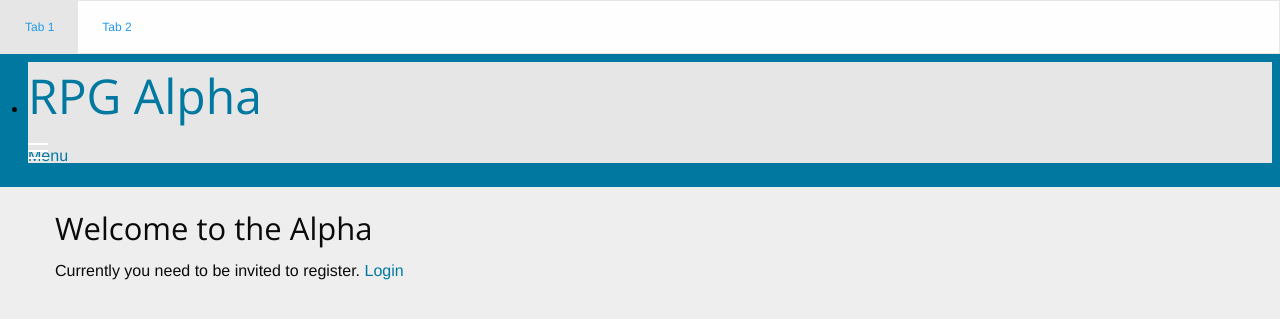
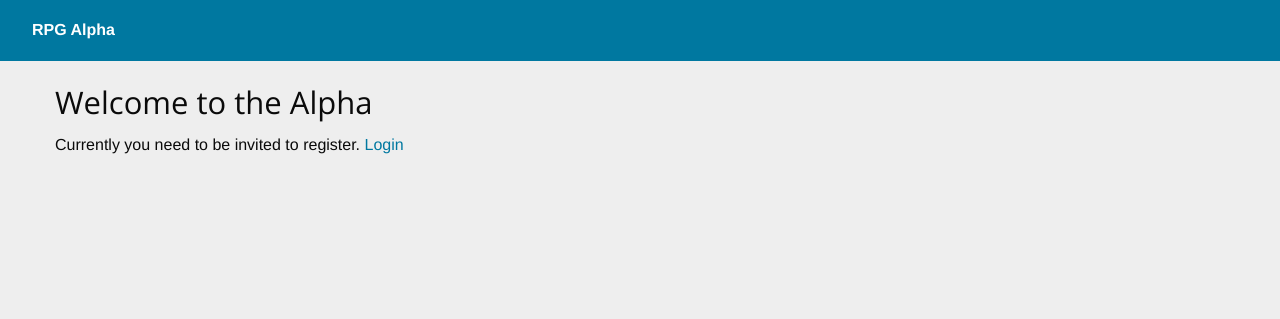
Before and after one commit to JamesJGarner/rpg-game, a Django app: page / in a window 1280 px wide. Shown: the top 319 px of the page. Run offline with Django 3.2, Linux system fonts and the light colour scheme; some libraries are stand-ins or nearby versions.

Commit message:
Updated nav to use foundation 6 layout and added includes to apps.css

```diff
--- /dev/null
+++ b/game/static/css/app.css
@@ -0,0 +1,3 @@
+@import 'apps/characters.css';
+@import 'apps/matches.css';
+@import 'apps/homepage.css';
--- a/game/static/css/stylesheet.css
+++ b/game/static/css/stylesheet.css
@@ -9,6 +9,7 @@ a {
 .top-bar {
     margin-bottom:20px;
         background-color: #0078a0;
+        padding: 0;
 }
 
 .top-bar-section li:not(.has-form) a:not(.button) {
@@ -18,3 +19,11 @@ a {
 h1,h2,h3,h4,h5,h6 {
 	font-family: 'Open Sans';
 }
+
+.menu > li > a {
+	color:#FFF;
+}
+
+.top-bar ul {
+    background: none;
+}
--- a/game/templates/base.html
+++ b/game/templates/base.html
@@ -16,43 +16,39 @@
     <script src="/static/js/vendor/modernizr.js"></script>
   </head>
   <body>
-<ul class="tabs" data-tabs id="example-tabs">
-  <li class="tabs-title is-active"><a href="#panel1" aria-selected="true">Tab 1</a></li>
-  <li class="tabs-title"><a href="#panel2">Tab 2</a></li>
-</ul>
-    <nav class="top-bar" data-topbar role="navigation">
-      <ul class="title-area">
-        <li class="name">
-          <h1><a href="{% block url %}/{% endblock %}">RPG Alpha</a></h1>
-        </li>
-        <li class="toggle-topbar menu-icon"><a href="#"><span>Menu</span></a></li>
-      </ul>
+    <div class="top-bar">
+    <div class="top-bar-left">
+    <ul class="menu">
+    <li class="menu-text"><a href="{% block url %}/{% endblock %}">RPG Alpha</a></li>
+    </ul>
+    </div>
 
-      <section class="top-bar-section">
+
         {% if user.is_authenticated %}
-          <ul class="right">
+          <div class="top-bar-right">
+          <ul class="dropdown menu" data-dropdown-menu>
           {% block navigation %}
           {% load my_characters %}
-            <li class="has-dropdown">
+            <li>
               <a href="#">Your Characters</a>
-              <ul class="dropdown">
+              <ul class="menu vertical">
                 {% my_characters %}
                 <li><a href="/character/create/" class="active">Create Character</a></li>
               </ul>
             </li>
-            <li class="has-dropdown">
+            <li>
               <a href="#">Account</a>
-              <ul class="dropdown">
+              <ul class="menu vertical">
                 <li><a href="#">View Profile</a></li>
                 <li><a href="/logout/">Logout</a></li>
               </ul>
             </li>
           {% endblock %}
           </ul>
+          </ul>
         {% endif %}
-      </section>
-
-    </nav>
+    </div>
+    </div>
     {% block content %}{% endblock %}
     <script src="/static/js/vendor/jquery.min.js"></script>
     <script src="/static/js/vendor/what-input.min.js"></script>
```
Also changed, not shown: game/templates/characters/character_detail.html (+4 -3 lines).
